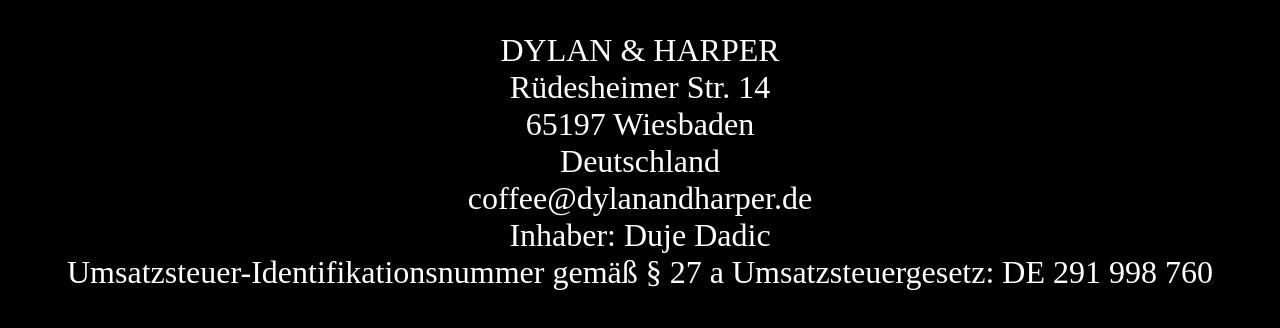
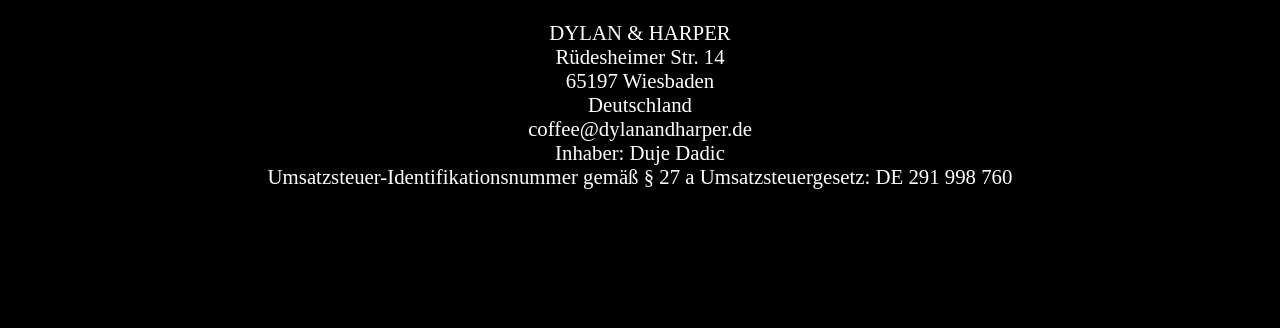
Before and after one commit to thssnm/adventskalenderDylan, a Next.js app: page /imprint in a window 1280 px wide. Shown: the top 328 px of the page. Built offline with nearby package versions, Linux system fonts and the light colour scheme.

Commit message:
change imprint font size

```diff
--- a/pages/imprint.tsx
+++ b/pages/imprint.tsx
@@ -1,5 +1,5 @@
 export default function imprint() {
-    return <p style={{ textAlign: "center", fontSize: "2em" }}>DYLAN & HARPER<br />
+    return <p style={{ textAlign: "center", fontSize: "1.3em" }}>DYLAN & HARPER<br />
         Rüdesheimer Str. 14<br />
 
         65197 Wiesbaden<br />
```
